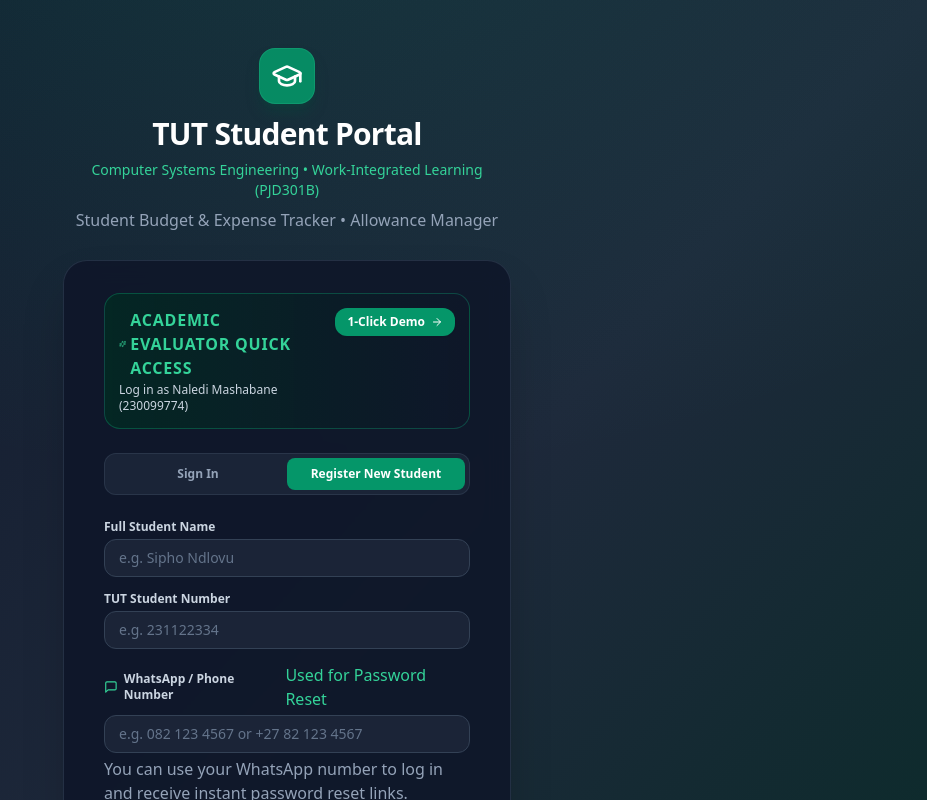
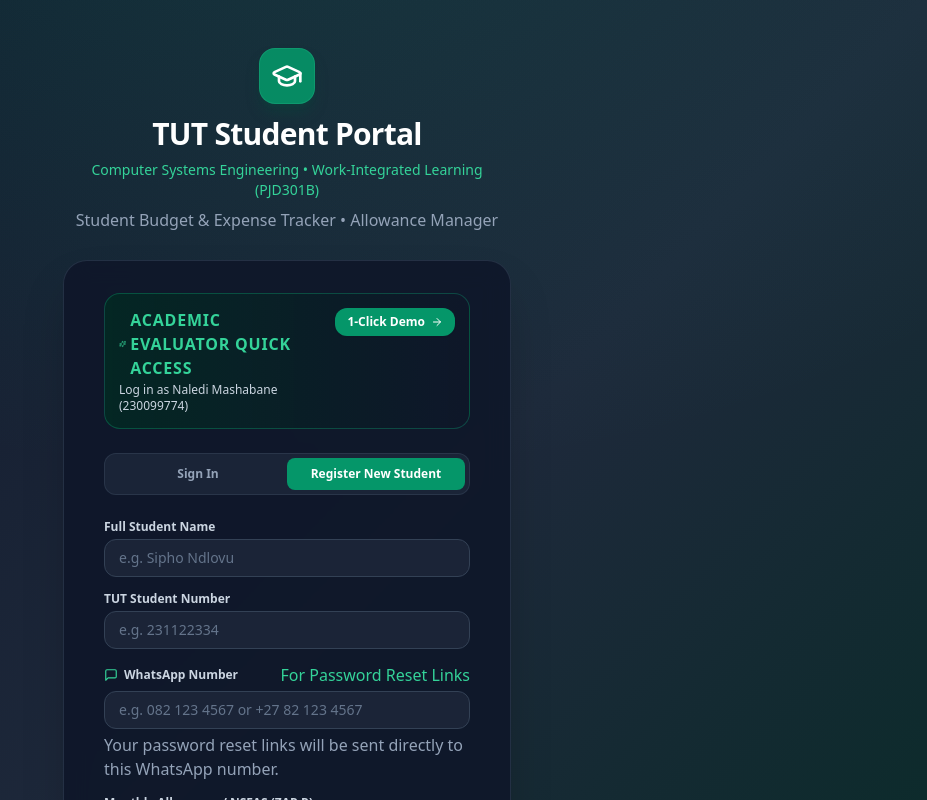
Before and after one commit to Perseverancemashabane/Expense, a Next.js app in the folder student-budget-tracker/client/: page /login in a window 1280 px wide. Both pictures are taken after a click on the button "Register New Student". Shown: the top 800 px of the page, without its empty margins (353-1280 px from the left). Built offline with nearby package versions, Linux system fonts and the light colour scheme; no server answers.

Commit message:
feat: complete switch to WhatsApp for password resets and remove email/sms references

```diff
--- a/student-budget-tracker/client/src/app/login/page.tsx
+++ b/student-budget-tracker/client/src/app/login/page.tsx
@@ -201,7 +201,7 @@
     setForgotResult(null);
 
     if (!forgotId.trim()) {
-      setError('Please provide your TUT student number, email, or WhatsApp number.');
+      setError('Please provide your WhatsApp number or TUT student number.');
       return;
     }
 
@@ -251,7 +251,7 @@
       return;
     }
     if (!resetToken.trim()) {
-      setError('Please enter the 6-digit reset code received via email or SMS.');
+      setError('Please enter the 6-digit reset code received on WhatsApp.');
       return;
     }
     if (!resetNewPassword || resetNewPassword.trim().length < 4) {
@@ -429,7 +429,7 @@
                   htmlFor="student-identifier"
                   className="block text-xs font-semibold text-slate-300 mb-1"
                 >
-                  Student Number, Email, or WhatsApp Number
+                  Student Number or WhatsApp Number
                 </label>
                 <div className="relative">
                   <div className="absolute inset-y-0 left-0 pl-3 flex items-center pointer-events-none text-slate-500">
@@ -441,7 +441,7 @@
                     type="text"
                     autoComplete="username"
                     required
-                    placeholder="e.g. 230099774, email, or 082 123 4567"
+                    placeholder="e.g. 230099774 or 082 123 4567"
                     value={identifier}
                     onChange={(e) => setIdentifier(e.target.value)}
                     className="w-full pl-9 pr-4 py-2.5 bg-slate-800/80 border border-slate-700 rounded-xl text-sm text-white placeholder-slate-500 focus:outline-none focus:ring-2 focus:ring-emerald-500 focus:border-transparent transition"
@@ -582,40 +582,23 @@
                     className="block text-xs font-semibold text-slate-300 flex items-center gap-1.5"
                   >
                     <MessageSquare className="w-3.5 h-3.5 text-emerald-400" />
-                    <span>WhatsApp / Phone Number</span>
+                    <span>WhatsApp Number</span>
                   </label>
-                  <span className="text-3xs text-emerald-400 font-medium">Used for Password Reset</span>
+                  <span className="text-3xs text-emerald-400 font-medium">For Password Reset Links</span>
                 </div>
                 <input
                   id="reg-phone"
                   type="tel"
                   autoComplete="tel"
+                  required
                   placeholder="e.g. 082 123 4567 or +27 82 123 4567"
                   value={regPhone}
                   onChange={(e) => setRegPhone(e.target.value)}
                   className="w-full px-3.5 py-2 bg-slate-800/80 border border-slate-700 rounded-xl text-sm text-white placeholder-slate-500 focus:outline-none focus:ring-2 focus:ring-emerald-500 transition"
                 />
                 <p className="text-3xs text-slate-400 mt-1">
-                  You can use your WhatsApp number to log in and receive instant password reset links.
+                  Your password reset links will be sent directly to this WhatsApp number.
                 </p>
-              </div>
-
-              <div>
-                <label
-                  htmlFor="reg-email"
-                  className="block text-xs font-semibold text-slate-300 mb-1"
-                >
-                  University Email
-                </label>
-                <input
-                  id="reg-email"
-                  type="email"
-                  autoComplete="email"
-                  placeholder="student@tut4life.ac.za"
-                  value={regEmail}
-                  onChange={(e) => setRegEmail(e.target.value)}
-                  className="w-full px-3.5 py-2 bg-slate-800/80 border border-slate-700 rounded-xl text-sm text-white placeholder-slate-500 focus:outline-none focus:ring-2 focus:ring-emerald-500 transition"
-                />
               </div>
 
               <div>
@@ -719,7 +702,7 @@
                   Reset Password via WhatsApp
                 </h3>
                 <p className="text-xs text-slate-400 mt-1">
-                  Enter your registered Student Number, Email, or WhatsApp Number. We will generate your secure reset link and send it directly to your WhatsApp.
+                  Enter your registered WhatsApp Number or Student Number. We will generate your secure reset link and send it directly to your WhatsApp.
                 </p>
               </div>
 
@@ -729,17 +712,17 @@
                     htmlFor="forgot-id"
                     className="block text-xs font-semibold text-slate-300 mb-1"
                   >
-                    Student Number, Email, or WhatsApp Number
+                    WhatsApp Number or Student Number
                   </label>
                   <div className="relative">
                     <div className="absolute inset-y-0 left-0 pl-3 flex items-center pointer-events-none text-slate-500">
-                      <User className="w-4 h-4" />
+                      <Phone className="w-4 h-4" />
                     </div>
                     <input
                       id="forgot-id"
                       type="text"
                       required
-                      placeholder="e.g. 082 123 4567, 230099774, or email"
+                      placeholder="e.g. 082 123 4567 or 230099774"
                       value={forgotId}
                       onChange={(e) => setForgotId(e.target.value)}
                       className="w-full pl-9 pr-4 py-2.5 bg-slate-800/80 border border-slate-700 rounded-xl text-sm text-white placeholder-slate-500 focus:outline-none focus:ring-2 focus:ring-emerald-500 transition"
```
Also changed, not shown: 1 other file (tests, documents, lock files or other folders).
